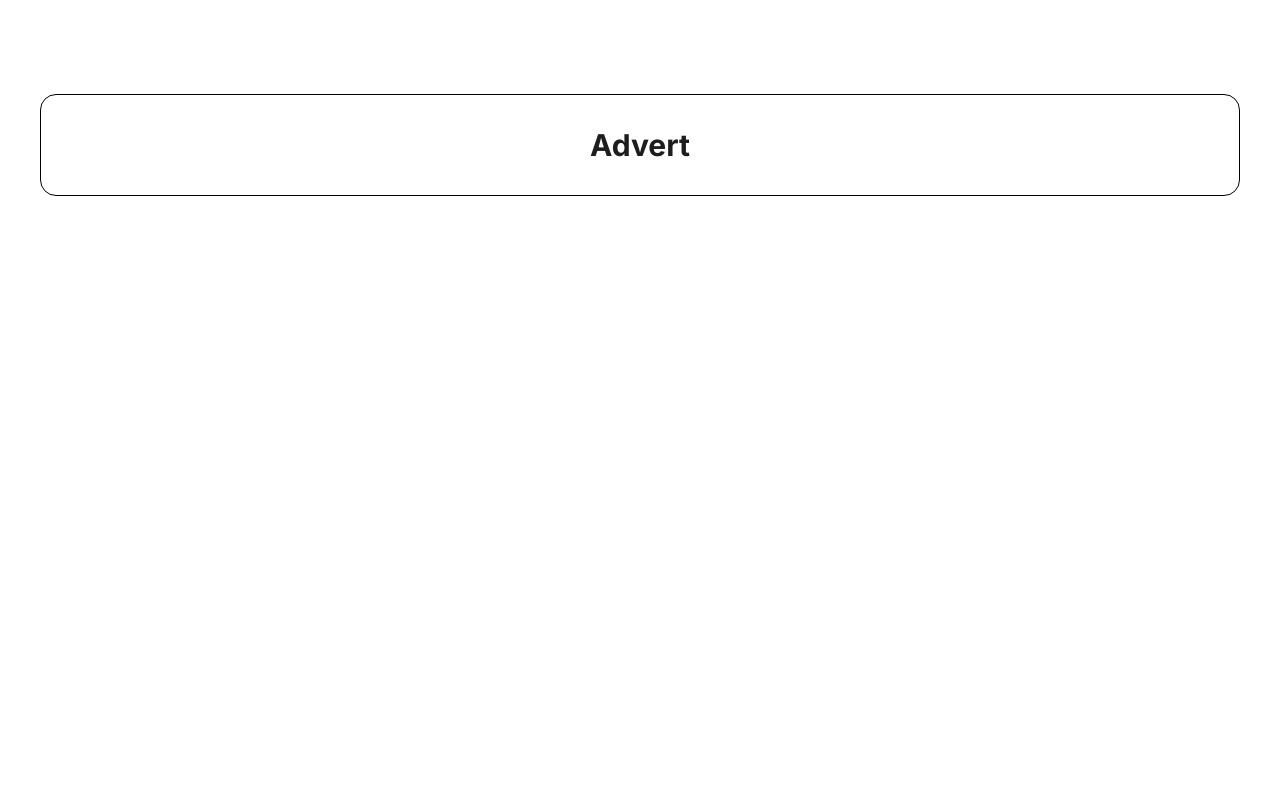
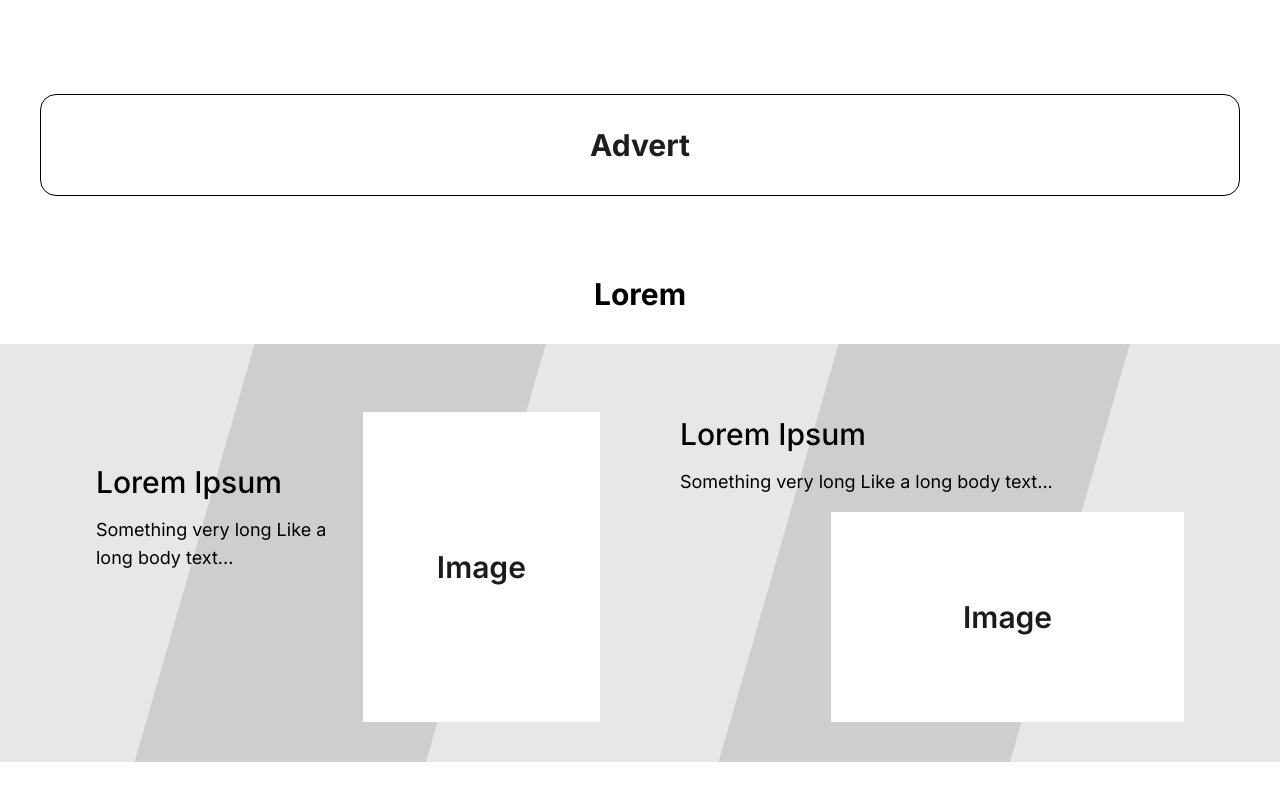
Before and after one commit to henzyd/Nado, a React (Vite) app: page / in a window 1280 px wide. Shown: the part 1408-2208 px from the top of the page. Before the commit the page ends 1684 px from the top, so only its background shows below. Built offline with nearby package versions, Linux system fonts and the light colour scheme.

Commit message:
Create lorem page

```diff
--- a/src/Pages/Home/Index.tsx
+++ b/src/Pages/Home/Index.tsx
@@ -1,5 +1,6 @@
 import Advert from "./Advert";
 import Intro from "./Intro";
+import Lorem from "./Lorem";
 import Slider from "./Slider";
 import TopItems from "./TopItems";
 
@@ -10,6 +11,7 @@ const Home = () => {
       <Slider />
       <TopItems />
       <Advert />
+      <Lorem />
     </div>
   );
 };
--- a/src/Pages/Home/Lorem.tsx
+++ b/src/Pages/Home/Lorem.tsx
@@ -2,24 +2,32 @@ import React from "react";
 
 const Lorem = () => {
   return (
-    <div>
-      <div className="w-full">
-        <h1>Lorem</h1>
-        <main className=" bg-transparent">
-          <div className="relative">
-            <div className="bg-[#CECECE] absolute"></div>
-            <h2>Lorem Ipsum</h2>
-            <p>Something very long Like a long body text...</p>
-            <div className="bg-white flex justify-center items-center">
-              <h4>Image</h4>
+    <div id="Home-Lorem" className="w-full mt-20 mb-20 flex flex-col gap-8">
+      <h1 className=" px-20 text-3xl font-bold flex justify-center">Lorem</h1>
+      <div className="bg-[#E7E7E7] px-20">
+        <main className="grid grid-cols-2 bg-transparent gap-12 overflow-hidden ">
+          <div className=" w-full flex items-start p-4 py-10 gap-4 relative">
+            <div className="bg-[#CECECE] absolute h-[130%] w-[280px] top-[-62px] left-[120px] rotate-[16deg] "></div>
+            <div className="mt-20 flex flex-col gap-4 relative z-[1] self-start">
+              <h2 className="font-medium text-3xl">Lorem Ipsum</h2>
+              <p className="font-nomal text-lg">
+                Something very long Like a long body text...
+              </p>
+            </div>
+            <div className="bg-white flex justify-center items-center w-[70%] h-[310px] relative z-[1] self-end">
+              <h4 className="font-semibold text-3xl text-[#000000e4]">Image</h4>
             </div>
           </div>
-          <div className="relative">
-            <div className="bg-[#CECECE] absolute"></div>
-            <h2>Lorem Ipsum</h2>
-            <p>Something very long Like a long body text...</p>
-            <div className="bg-white flex justify-center items-center">
-              <h4>Image</h4>
+          <div className=" w-full flex items-start flex-col p-4 py-10 gap-4 relative">
+            <div className="bg-[#CECECE] absolute h-[130%] w-[280px] top-[-62px] left-[120px] rotate-[16deg] "></div>
+            <div className="mt-8 flex flex-col gap-4 relative z-[1]">
+              <h2 className="font-medium text-3xl">Lorem Ipsum</h2>
+              <p className="font-nomal text-lg">
+                Something very long Like a long body text...
+              </p>
+            </div>
+            <div className="bg-white flex justify-center items-center w-[70%] h-[210px] self-end relative z-[1]">
+              <h4 className="font-semibold text-3xl text-[#000000e4]">Image</h4>
             </div>
           </div>
         </main>
```
